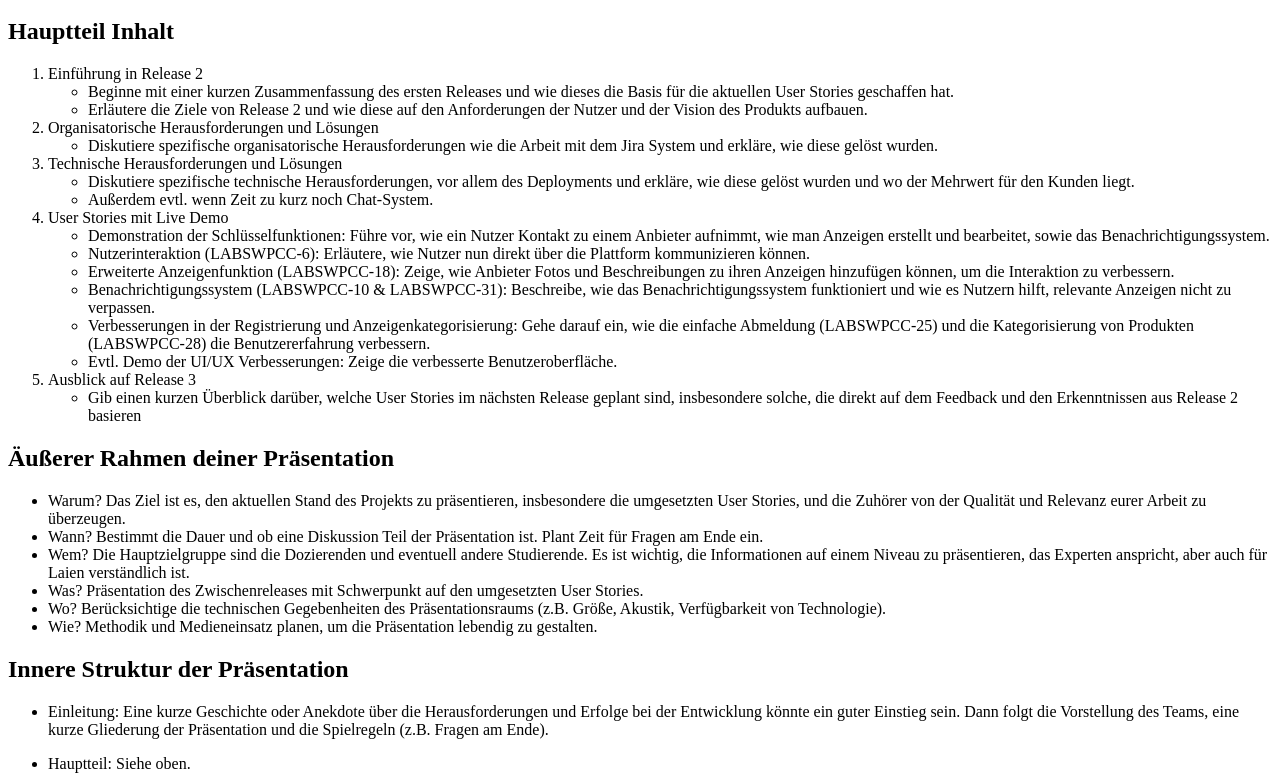
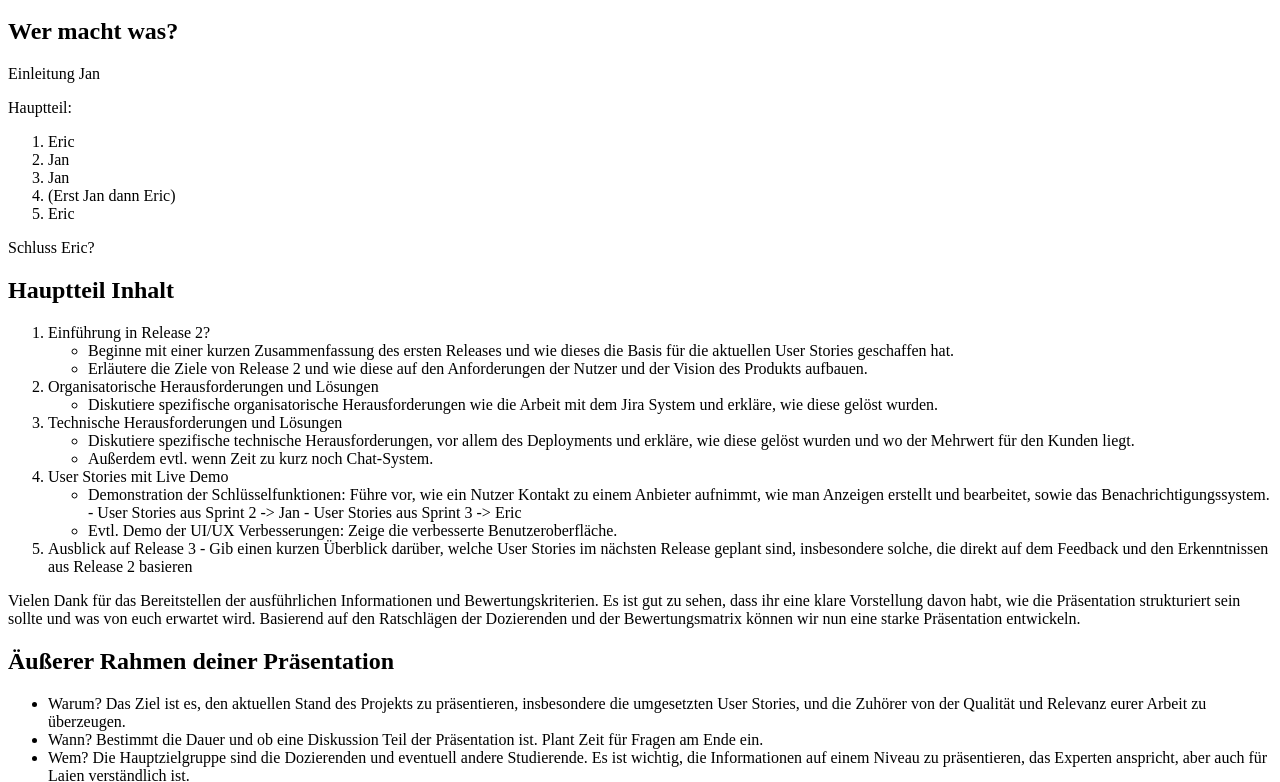
Before and after one commit to lptrm/praesentation, a plain HTML site: page index.html in a window 1280 px wide. Shown: the part 48-830 px from the top of the page. Drawn offline with Linux system fonts and the light colour scheme.

Commit message:
Deploying to gh-pages from @ lptrm/praesentation@c18b9dd8f80a41ce9e0f37ad40473f1dfdff21a1 🚀

```diff
--- a/index.html
+++ b/index.html
@@ -1,7 +1,18 @@
 <h1 id="vorbereitungen">Vorbereitungen</h1>
+<h2 id="wer-macht-was">Wer macht was?</h2>
+<p>Einleitung Jan</p>
+<p>Hauptteil:</p>
+<ol type="1">
+<li>Eric</li>
+<li>Jan</li>
+<li>Jan</li>
+<li>(Erst Jan dann Eric)</li>
+<li>Eric</li>
+</ol>
+<p>Schluss Eric?</p>
 <h2 id="hauptteil-inhalt">Hauptteil Inhalt</h2>
 <ol type="1">
-<li>Einführung in Release 2
+<li>Einführung in Release 2?
 <ul>
 <li>Beginne mit einer kurzen Zusammenfassung des ersten Releases und wie dieses die Basis für die aktuellen User Stories geschaffen hat.</li>
 <li>Erläutere die Ziele von Release 2 und wie diese auf den Anforderungen der Nutzer und der Vision des Produkts aufbauen.</li>
@@ -17,18 +28,12 @@
 </ul></li>
 <li>User Stories mit Live Demo
 <ul>
-<li>Demonstration der Schlüsselfunktionen: Führe vor, wie ein Nutzer Kontakt zu einem Anbieter aufnimmt, wie man Anzeigen erstellt und bearbeitet, sowie das Benachrichtigungssystem.</li>
-<li>Nutzerinteraktion (LABSWPCC-6): Erläutere, wie Nutzer nun direkt über die Plattform kommunizieren können.</li>
-<li>Erweiterte Anzeigenfunktion (LABSWPCC-18): Zeige, wie Anbieter Fotos und Beschreibungen zu ihren Anzeigen hinzufügen können, um die Interaktion zu verbessern.</li>
-<li>Benachrichtigungssystem (LABSWPCC-10 &amp; LABSWPCC-31): Beschreibe, wie das Benachrichtigungssystem funktioniert und wie es Nutzern hilft, relevante Anzeigen nicht zu verpassen.</li>
-<li>Verbesserungen in der Registrierung und Anzeigenkategorisierung: Gehe darauf ein, wie die einfache Abmeldung (LABSWPCC-25) und die Kategorisierung von Produkten (LABSWPCC-28) die Benutzererfahrung verbessern.</li>
+<li>Demonstration der Schlüsselfunktionen: Führe vor, wie ein Nutzer Kontakt zu einem Anbieter aufnimmt, wie man Anzeigen erstellt und bearbeitet, sowie das Benachrichtigungssystem. - User Stories aus Sprint 2 -&gt; Jan - User Stories aus Sprint 3 -&gt; Eric</li>
 <li>Evtl. Demo der UI/UX Verbesserungen: Zeige die verbesserte Benutzeroberfläche.</li>
 </ul></li>
-<li>Ausblick auf Release 3
-<ul>
-<li>Gib einen kurzen Überblick darüber, welche User Stories im nächsten Release geplant sind, insbesondere solche, die direkt auf dem Feedback und den Erkenntnissen aus Release 2 basieren</li>
-</ul></li>
+<li>Ausblick auf Release 3 - Gib einen kurzen Überblick darüber, welche User Stories im nächsten Release geplant sind, insbesondere solche, die direkt auf dem Feedback und den Erkenntnissen aus Release 2 basieren</li>
 </ol>
+<p>Vielen Dank für das Bereitstellen der ausführlichen Informationen und Bewertungskriterien. Es ist gut zu sehen, dass ihr eine klare Vorstellung davon habt, wie die Präsentation strukturiert sein sollte und was von euch erwartet wird. Basierend auf den Ratschlägen der Dozierenden und der Bewertungsmatrix können wir nun eine starke Präsentation entwickeln.</p>
 <h2 id="äußerer-rahmen-deiner-präsentation">Äußerer Rahmen deiner Präsentation</h2>
 <ul>
 <li>Warum? Das Ziel ist es, den aktuellen Stand des Projekts zu präsentieren, insbesondere die umgesetzten User Stories, und die Zuhörer von der Qualität und Relevanz eurer Arbeit zu überzeugen.</li>
@@ -54,12 +59,11 @@
 <ul>
 <li>Folien: Setze Folien ein, die die Kernaussagen unterstützen und durch Bilder und Diagramme die Inhalte visualisieren. Achte auf Lesbarkeit und vermeide Überfrachtung.</li>
 </ul>
-<h2 id="abschluss-und-sicherheit">Abschluss und Sicherheit</h2>
+<h2 id="abschluss-und-sicherheit">Abschluss und Sicherheit:</h2>
 <ul>
 <li>Vorbereitung: Übe die Präsentation mehrmals, um Sicherheit zu gewinnen.</li>
-<li>Feedback: Hole dir vorab Feedback von Teammitgliedern oder anderen Studierenden, um Verbesserungspotenzial zu erkennen.</li>
+<li>Feedback: Hole dir vorab Feedback von Teammitgliedern oder anderen Studierenden, um Verbesserungspotenzial zu erkennen</li>
 </ul>
-<hr>
 <h1 id="regeln">Regeln</h1>
 <h2 id="video-1-äußerer-ramen-in-präsentation">Video 1: Äußerer Ramen in Präsentation</h2>
 <h3 id="äußerer-rahmen-äußere-struktur">Äußerer Rahmen / äußere Struktur</h3>
```
Also changed, not shown: 1 other file.
